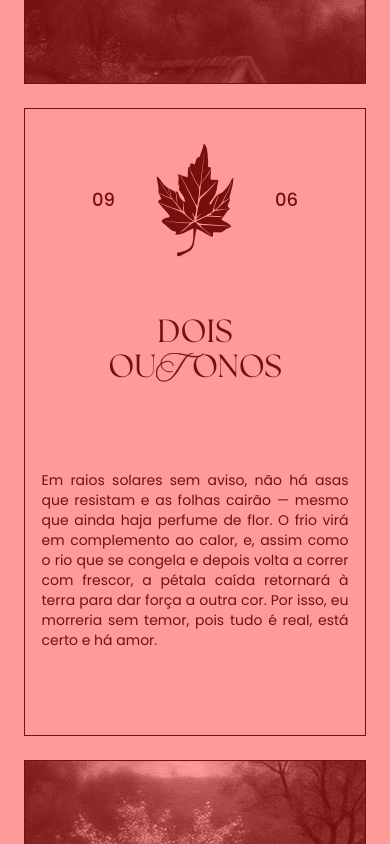
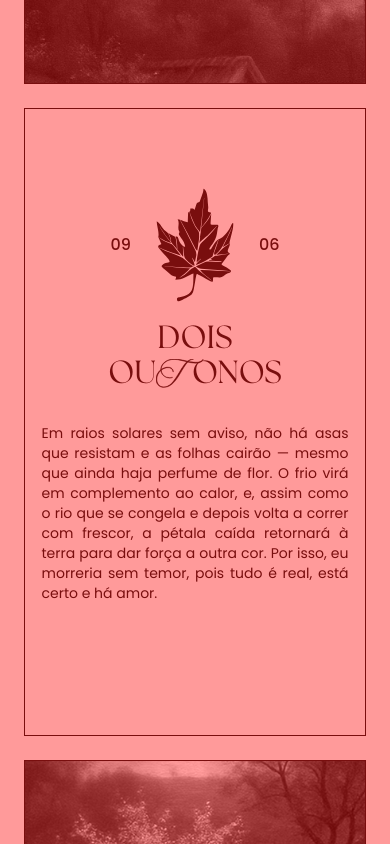
Before and after one commit to f-rxfxel/one-year, a Next.js app: page / in a window 390 px wide. Built offline with nearby package versions, Linux system fonts and the light colour scheme.

Commit message:
Atualizando novos espaçamentos e tamanhos de fonte

```diff
--- a/app/page.tsx
+++ b/app/page.tsx
@@ -196,14 +196,14 @@ export default function Component() {
       </section>
 
       <main
-        className={`md:m-12 m-6 size-full border border-${season.color}-highlight flex flex-col items-center justify-evenly md:justify-center`}
+        className={`md:m-12 m-6 size-full border border-${season.color}-highlight flex flex-col items-center justify-center md:justify-center`}
       >
-        <div className="flex items-center md:gap-18 gap-20 pb-6 md:pb-20">
-          <span className={`md:text-xl text-lg font-medium text-${season.color}-highlight`}>09</span>
+        <div className="flex items-center md:gap-18 gap-16 pb-16 md:pb-20">
+          <span className={`md:text-xl text-md font-medium text-${season.color}-highlight`}>09</span>
           <div className={`transition-colors duration-500 text-${season.color}-highlight relative`}>
             {season.icon(`currentColor`)}
           </div>
-          <span className={`md:text-xl text-lg font-medium text-${season.color}-highlight`}>06</span>
+          <span className={`md:text-xl text-md font-medium text-${season.color}-highlight`}>06</span>
         </div>
         <h1 className='flex flex-col justify-center items-center'>
           <p className={`dynamic-title text-${season.color}-highlight ${TheSeasons.className}`}>{season.title}</p>
@@ -211,7 +211,7 @@ export default function Component() {
             {season.subtitle ? season.subtitle : ''}
           </p>
         </h1>
-        <p className={`text-sm md:text-base p-2 lg:p-0 w-[95%] sm:w-4/5 md:w-2/3 lg:w-3/4 text-justify border-${season.color}-highlight text-${season.color}-highlight`}>Em raios solares sem aviso, não há asas que resistam e as folhas cairão — mesmo que ainda haja perfume de flor. O frio virá em complemento ao calor, e, assim como o rio que se congela e depois volta a correr com frescor, a pétala caída retornará à terra para dar força a outra cor. Por isso, eu morreria sem temor, pois tudo é real, está certo e há amor.</p>
+        <p className={`text-sm md:text-base pt-8 p-2 lg:pt-12 w-[95%] sm:w-4/5 md:w-2/3 lg:w-4/5 text-justify border-${season.color}-highlight text-${season.color}-highlight`}>Em raios solares sem aviso, não há asas que resistam e as folhas cairão — mesmo que ainda haja perfume de flor. O frio virá em complemento ao calor, e, assim como o rio que se congela e depois volta a correr com frescor, a pétala caída retornará à terra para dar força a outra cor. Por isso, eu morreria sem temor, pois tudo é real, está certo e há amor.</p>
       </main>
 
       <section
```
